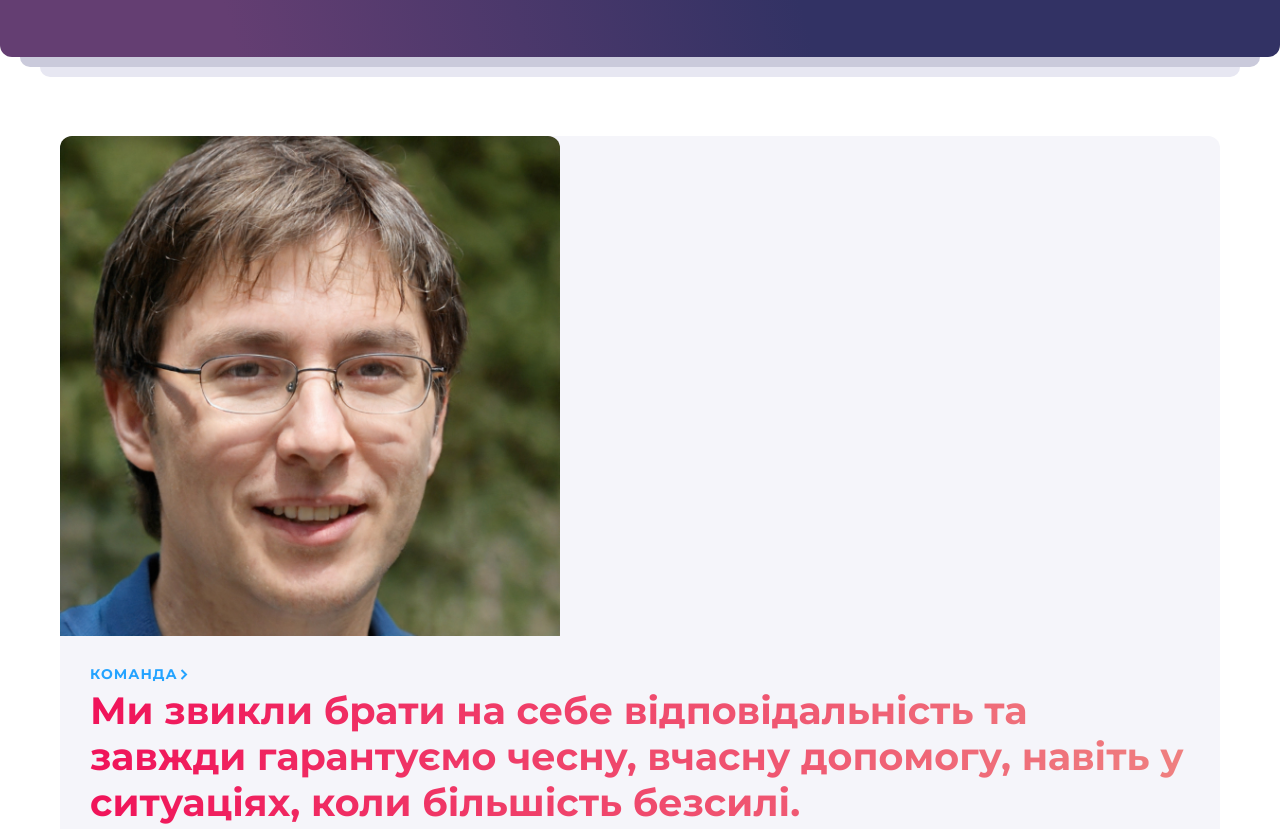
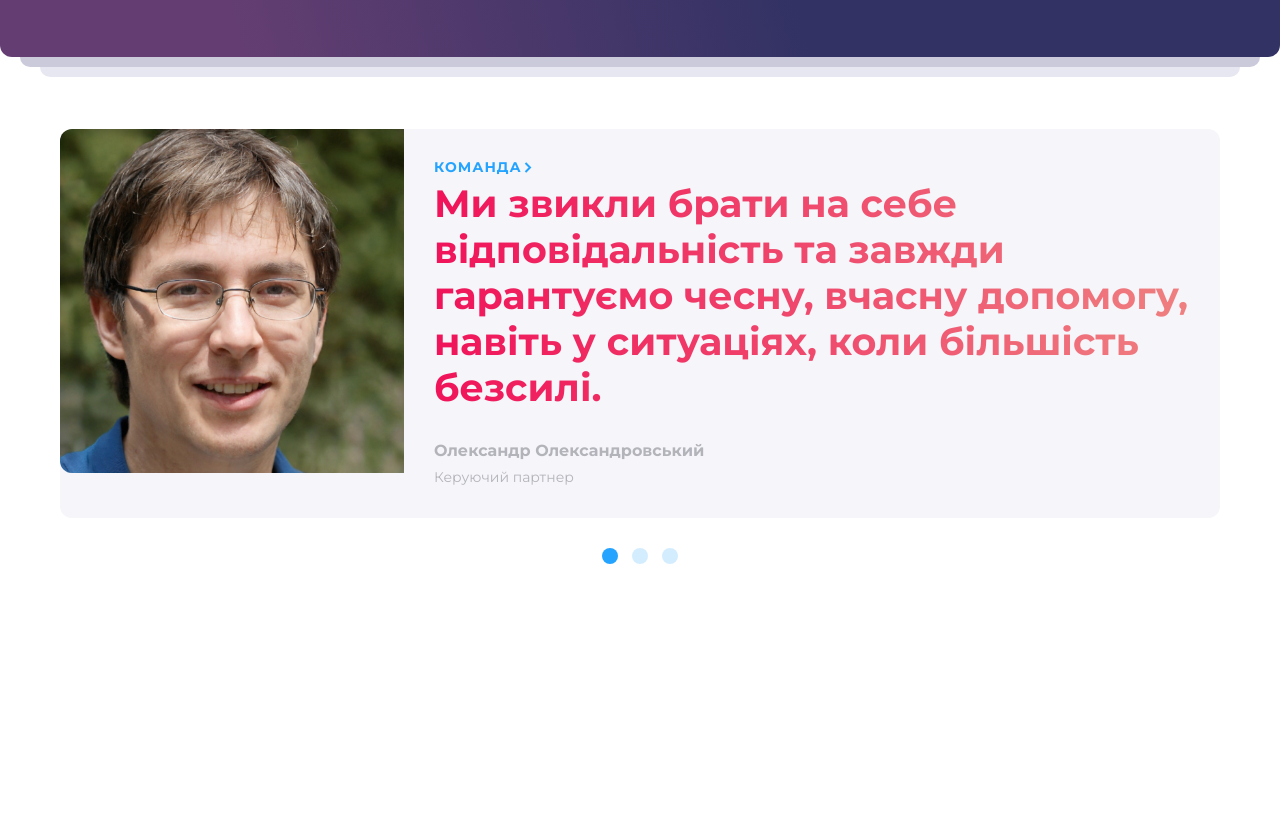
Before and after one commit to JustLittleFox/Hlegal-LC, a website: page app/index.html in a window 1280 px wide. Shown: the part 2126-2955 px from the top of the page. After the commit the page ends 2690 px from the top, so only its background shows below. Drawn offline with Linux system fonts and the light colour scheme.

Commit message:
fix section

```diff
--- a/app/sass/_main-list.scss
+++ b/app/sass/_main-list.scss
@@ -59,4 +59,8 @@
             width: 33.333%;
         }
     }
+
+    @media (min-width: 1200px) {
+        margin-bottom: -7px;
+    }
 }
--- a/app/sass/_slider.scss
+++ b/app/sass/_slider.scss
@@ -11,6 +11,7 @@
         border-top-left-radius: 12px;
         border-top-right-radius: 12px;
         object-fit: cover;
+        width: 100%;
         height: 500px;
     }
 
@@ -92,12 +93,49 @@
             line-height: 46px;
 
         }
+
+        &__box-img {
+            object-fit: cover;
+            height: 500px;
+            max-width: 100%;
+        }
     }
 
     @media (min-width: 1024px) {
         margin-top: 79px;
 
+        &__box {
+            display: flex;
+        }
+
+        &__box-img {
+            object-fit: cover;
+            height: 528px;
+            max-width: 44%;
+            border-top-right-radius: 0px;
+            border-bottom-left-radius: 12px;
+        }
+
+        &__box-text {
+            display: flex;
+            flex-direction: column;
+            height: 100%;
+
+
+        }
+
+        &__box-headline {
+            margin-bottom: auto;
+        }
     }
 
+    @media (min-width: 1200px) {
+        &__box-img {
+            object-fit: cover;
+            height: 344px;
+            max-width: 30%;
+
+        }
+    }
 
 }
```
Also changed, not shown: app/css/style.css, 1 other file.
